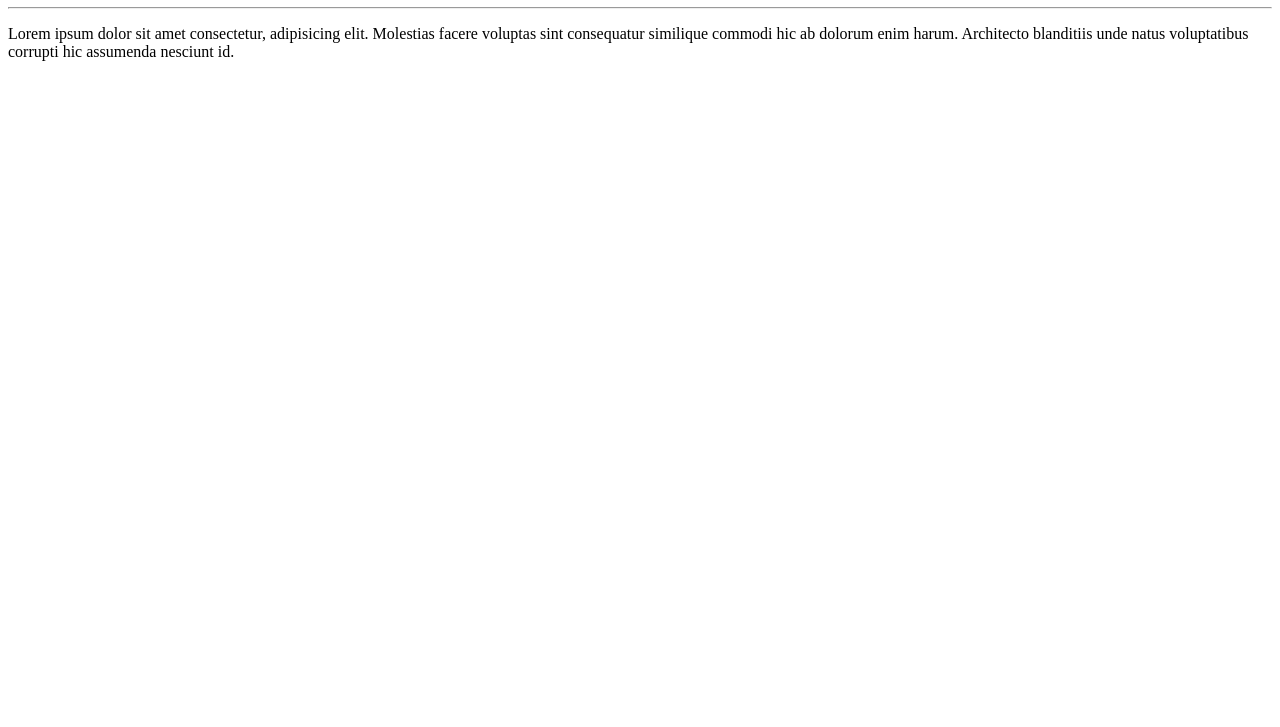
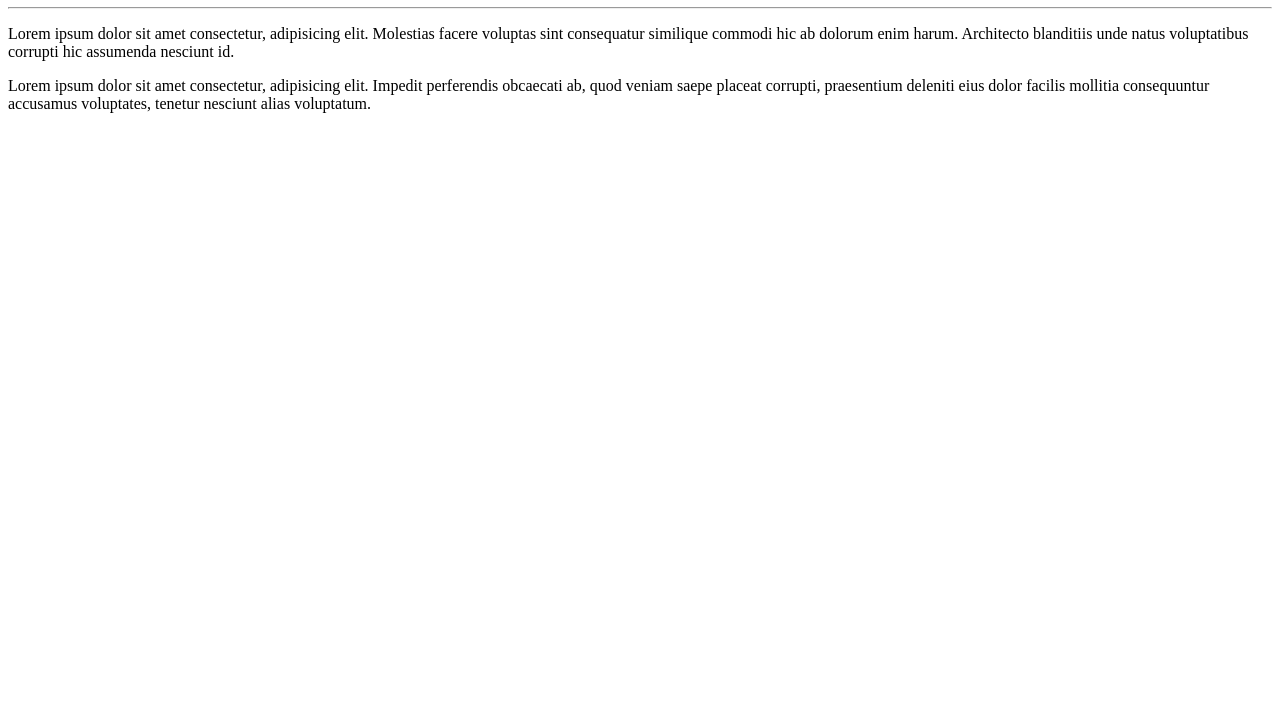
Before and after one commit to knwa1/Ola-Mundo, a plain HTML site: page site-exemplo/index.html in a window 1280 px wide. Shown: the part 73-800 px from the top of the page. Drawn offline with Linux system fonts and the light colour scheme.

Commit message:
adicionei um parágrafo

```diff
--- a/site-exemplo/index.html
+++ b/site-exemplo/index.html
@@ -9,5 +9,6 @@
     <h1>Olá, Mundo!</h1>
     <hr>
     <p>Lorem ipsum dolor sit amet consectetur, adipisicing elit. Molestias facere voluptas sint consequatur similique commodi hic ab dolorum enim harum. Architecto blanditiis unde natus voluptatibus corrupti hic assumenda nesciunt id.</p>
+    <p>Lorem ipsum dolor sit amet consectetur, adipisicing elit. Impedit perferendis obcaecati ab, quod veniam saepe placeat corrupti, praesentium deleniti eius dolor facilis mollitia consequuntur accusamus voluptates, tenetur nesciunt alias voluptatum.</p>
 </body>
 </html>
```
